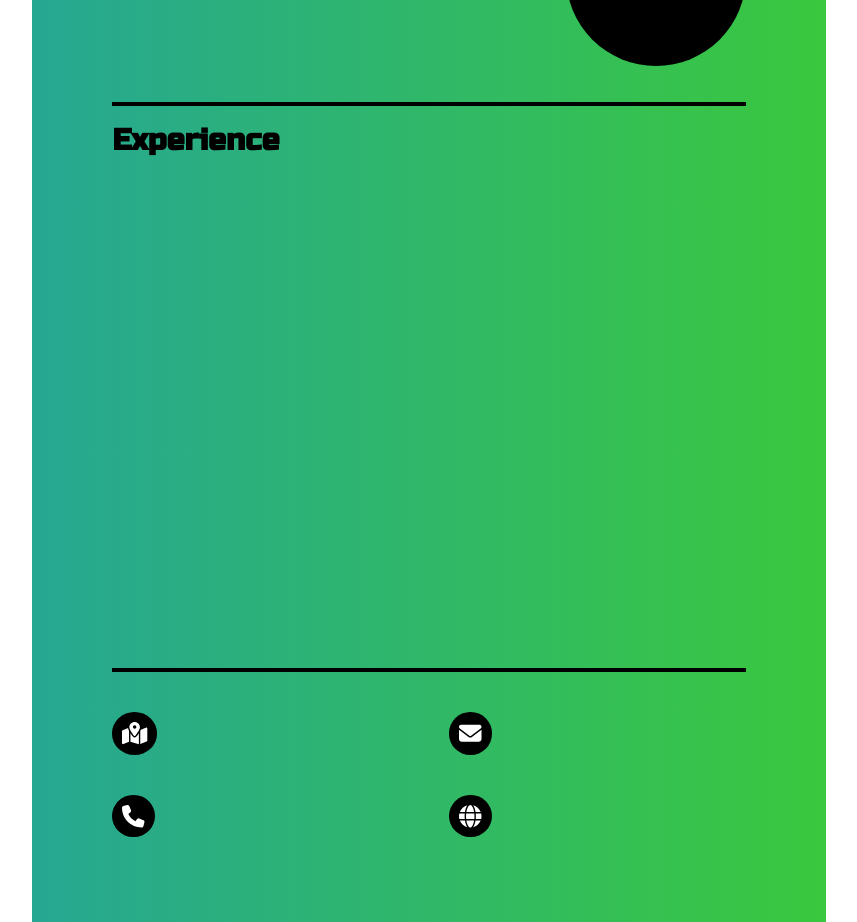
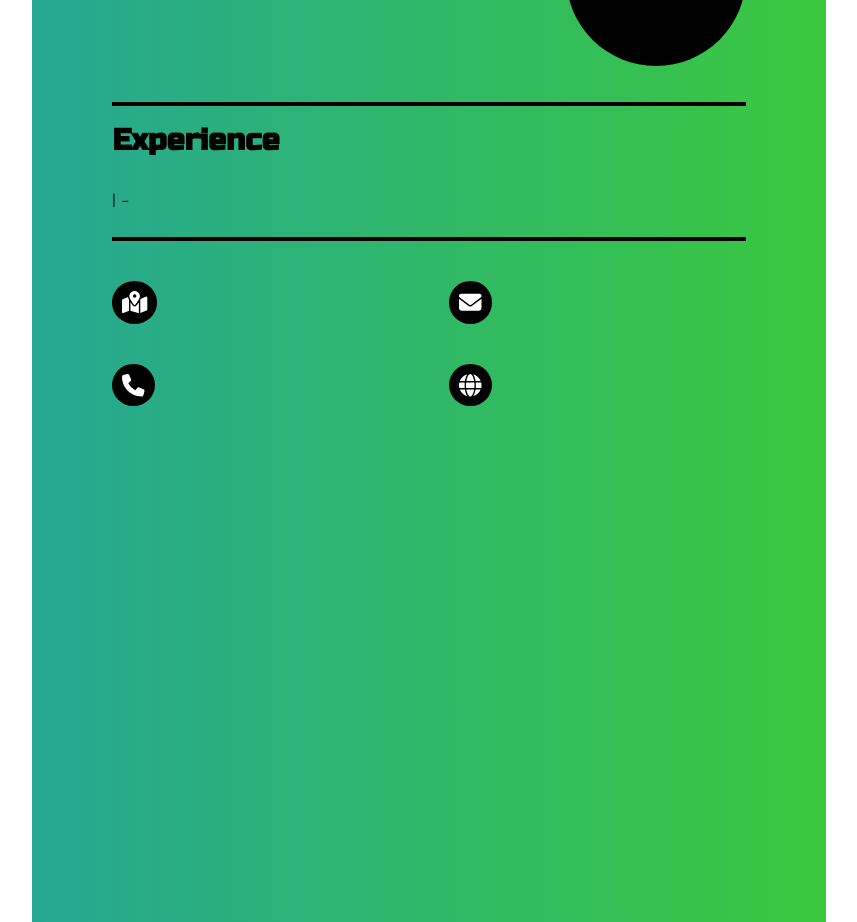
Before and after one commit to Ro-yeee/Resume-App, a React (Vite) app: page / in a window 1280 px wide. Shown: the part 2340-3262 px from the top of the page, without its empty margins (211-1068 px from the left). Built offline with nearby package versions, Linux system fonts and the light colour scheme; a web font is replaced by a local one.

Commit message:
Added experience section to the Resume Preview.

```diff
--- a/src/App.css
+++ b/src/App.css
@@ -469,10 +469,13 @@ input:hover,input:focus{
 
 
 
+
 .ResumeMiddle{
     margin-top: 1rem;
-    height: 550px;
     border-bottom: 4px solid black;
+    display: flex;
+    flex-direction: column;
+    gap: 1.5rem;
 }
 
 .ResumeMiddle >h1{
@@ -480,6 +483,21 @@ input:hover,input:focus{
     font-size: 30px;
 }
 
+.experiences{
+    display: flex;
+    justify-content: space-between;
+    gap: 1rem;
+}
+
+.experienceContainer{
+    display: flex;
+    flex-direction: column;
+    gap: 0.5rem;
+}
+
+.workDescription{
+    margin-bottom: 20px;
+}
 
 
 
@@ -530,49 +548,50 @@ input:hover,input:focus{
     .ResumePreview{
         flex-shrink: 0;
         transform:  scale(0.9);
-        margin-top: -40px;
+        margin: -40px 0px;
+
     }
 }
 
 @media(max-width:790px){
     .ResumePreview{
         transform:  scale(0.8);
-        margin-top: -100px;
+        margin: -100px 0px;
     }
 }
 
 @media(max-width:710px){
     .ResumePreview{
         transform:  scale(0.7);
-        margin-top: -160px;
+        margin: -160px 0px;
     }
 }
 
 @media(max-width:630px){
     .ResumePreview{
         transform:  scale(0.6);
-        margin-top: -220px;
+        margin: -220px 0px;
     }
 }
 
 @media(max-width:548px){
     .ResumePreview{
         transform:  scale(0.5);
-        margin-top: -280px;
+        margin: -280px 0px;
     }
 }
 
 @media(max-width:460px){
     .ResumePreview{
         transform:  scale(0.4);
-        margin-top: -340px;
+        margin: -340px 0px;
     }
 }
 
 @media(max-width:370px){
     .ResumePreview{
         transform:  scale(0.35);
-        margin-top: -370px;
+        margin: -370px 0px;
     }
 }
 
--- a/src/App.jsx
+++ b/src/App.jsx
@@ -139,8 +139,7 @@ function App() {
 
   const componentRef = useRef()
   const handlePrint = useReactToPrint({ content: () => componentRef.current,
-                                        documentTitle: `${data.info[0].text}'s Resume`,
-                                        pageStyle:"print"})
+                                        documentTitle: `${data.info[0].text}'s Resume`})
 
   return (
     <div className='App'>
--- a/src/components/ResumePreview.jsx
+++ b/src/components/ResumePreview.jsx
@@ -20,13 +20,16 @@ function ResumePreview({data,reference}) {
         </div>
         <div className="ResumeMiddle">
             <h1>Experience</h1>
-            <div className="experienceContainer">
-                <div className="experience">
-                    <p>{data.experiences[0].position}</p>
-                </div>
-                <div className="experience">
-
-                </div>
+            <div className="experiences">
+                {
+                    data.experiences.map(element =>(
+                        <div className="experienceContainer">
+                            <h3>{element.position}</h3>
+                            <p>{element.company} | {element.startDate} - {element.endDate}</p>
+                            <p className="workDescription">{element.description}</p>
+                        </div>
+                    ))
+                }
             </div>
         </div>
         <div className="BottomSection">
```
